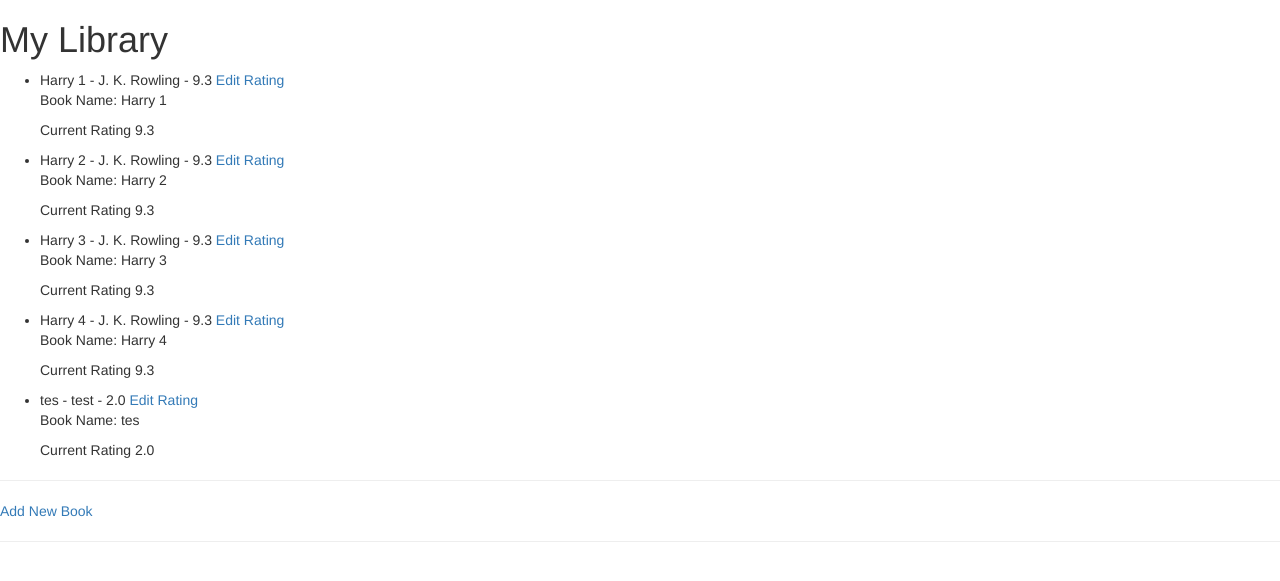
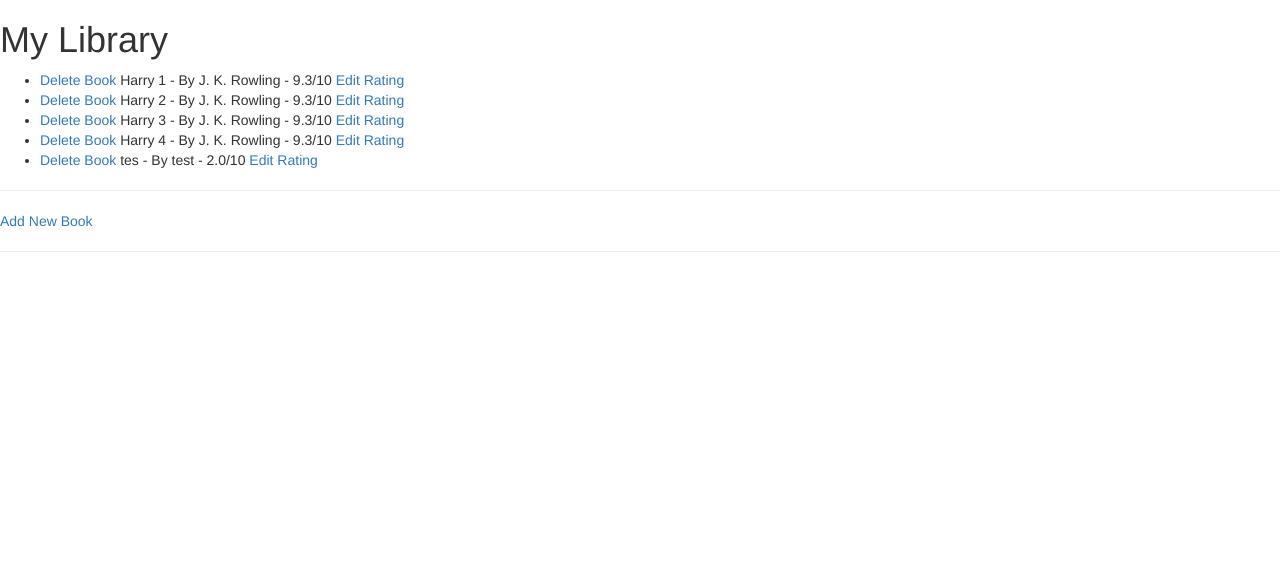
Before and after one commit to rajverma1985/blog-with-users-start, a Flask app: page / in a window 1280 px wide. Shown: the top 581 px of the page. Run offline with Flask 2, Linux system fonts and the light colour scheme; data comes from the database, SQL or seed files in the repository; some libraries are stand-ins or nearby versions.

Commit message:
getting edits and delete function

```diff
--- a/main.py
+++ b/main.py
@@ -68,5 +68,11 @@ def edit_rating(id):
     return render_template('edit_rating.html', id=id, form=form)
 
 
+@app.route('/delete_book/<int:id>', methods=['GET', 'POST'])
+def edit_rating(id):
+    # form = EditForm()
+    return render_template('index.html')
+
+
 if __name__ == "__main__":
     app.run(debug=True)
--- a/templates/edit_rating.html
+++ b/templates/edit_rating.html
@@ -15,6 +15,8 @@
     <div class="col-sm-12 col-md-8">
       <h1>Edit a Book</h1>
         {{ wtf.quick_form(form, novalidate=True) }}
+        <p>Book Name: {{book.title}}</p>
+        <p>Current Rating {{book.rating}}</p>
     </div>
   </div>
 </div>
--- a/templates/index.html
+++ b/templates/index.html
@@ -16,10 +16,9 @@
     <ul>
         {% for book in books %}
         <li>
-            {{book.title}} - {{book.author}} - {{book.rating}}
+            <a href="{{url_for('delete_book', id=book.id)}}">Delete Book</a>
+            {{book.title}} - By {{book.author}} - {{book.rating}}/10
             <a href="{{url_for('edit_rating', id=book.id)}}">Edit Rating</a>
-            <p>Book Name: {{book.title}}</p>
-            <p>Current Rating {{book.rating}}</p>
         </li>
 
         {% endfor%}
```
